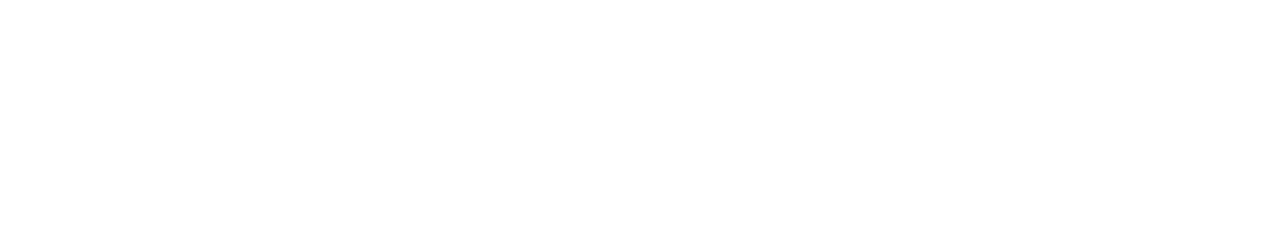
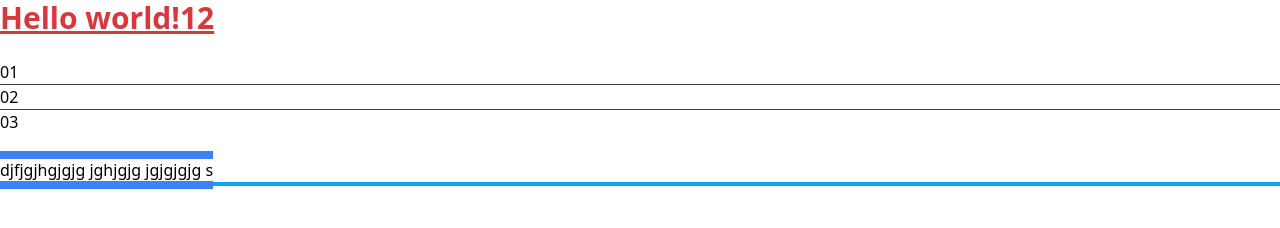
Before and after one commit to Dodocomy/test, a plain HTML site: page index.html in a window 1280 px wide. Drawn offline with nearby package versions, Linux system fonts and the light colour scheme.

Commit message:
border play

```diff
--- a/index.html
+++ b/index.html
@@ -1,9 +1,32 @@
 <!DOCTYPE html>
 <html>
     <head>
+        <script src="https://cdn.tailwindcss.com"></script>
+        <script>
+            tailwind.config = {
+              theme: {
+                extend: {
+                  colors: {
+                    clifford: '#da373d',
+                  }
+                }
+              }
+            }
+          </script>
         <title>test page</title>
     </head>
     <body>
+       <h1 class="text-3xl font-bold underline text-clifford">
+        Hello world!12
+      </h1><br>
 
+      <div class="divide-y divide-slate-700 ...">
+        <div>01</div>
+        <div>02</div>
+        <div>03</div>
+      </div>
+      <br>
+      <span class="border-y-8 border-blue-500">djfjgjhgjgjg jghjgjg jgjgjgjg s</span>
+      <div class="border-2 border-sky-500"></div>
     </body>
 </html>
```
